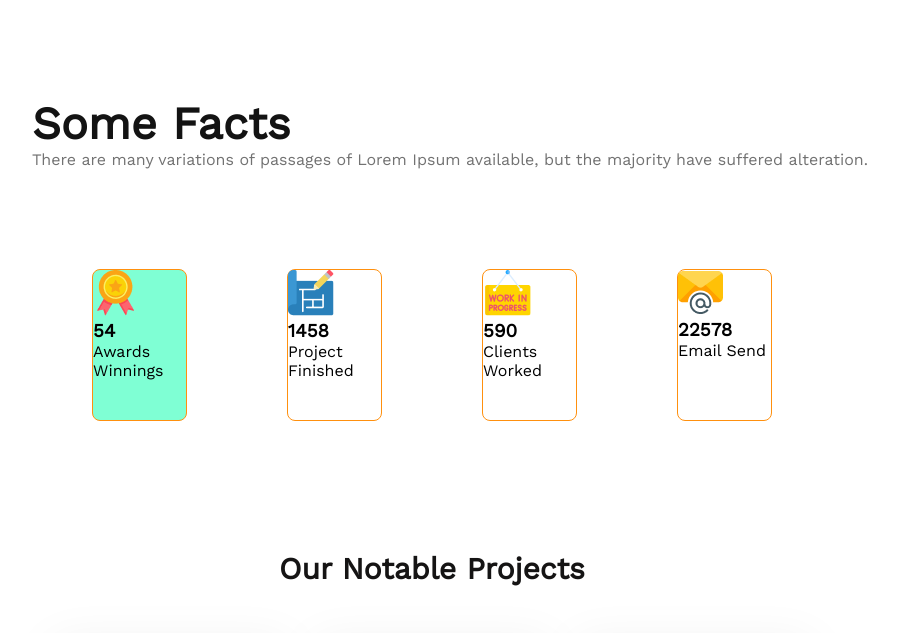
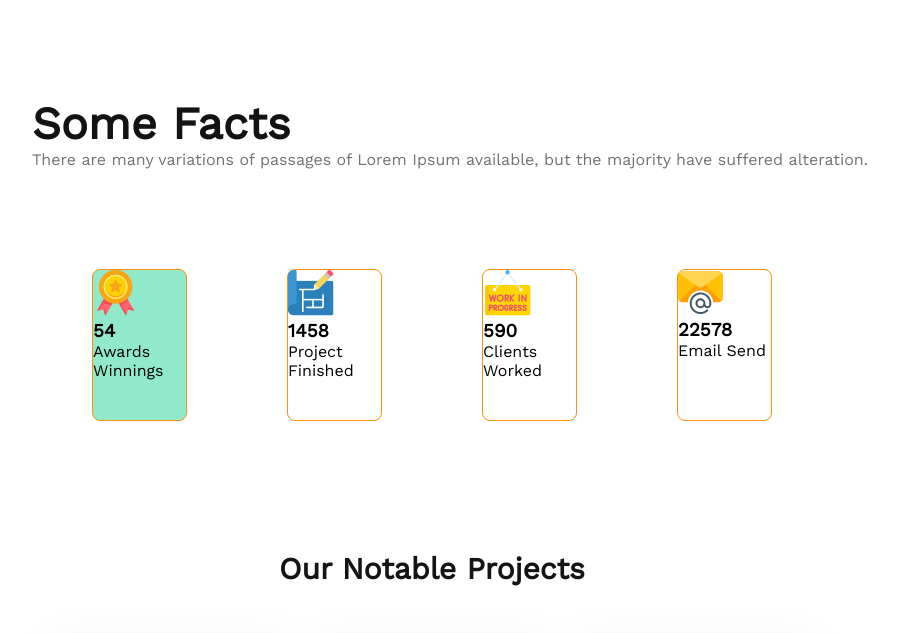
Before and after one commit to aplloshahriar/assignment-2, a plain HTML site: page index.html in a window 1280 px wide. In both pictures the pointer is over the element 347 px from the left and 4165 px from the top of the page. Shown: the part 3820-4453 px from the top of the page, without its empty margins (208-1106 px from the left). Drawn offline with nearby package versions, Linux system fonts and the light colour scheme.

Commit message:
fixed  projects and box hover

```diff
--- a/styles/styles.css
+++ b/styles/styles.css
@@ -200,7 +200,7 @@ border-radius: 8px;
     height: 150px;
     width: 150px;
     border:  1px solid #FF900E;
-    background-color: aquamarine;
+    background-color: rgb(145, 233, 204);
 }
 
 
```
